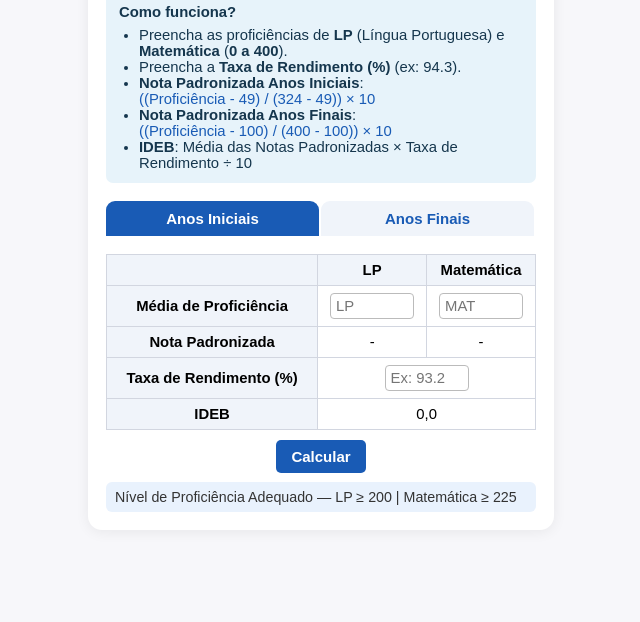
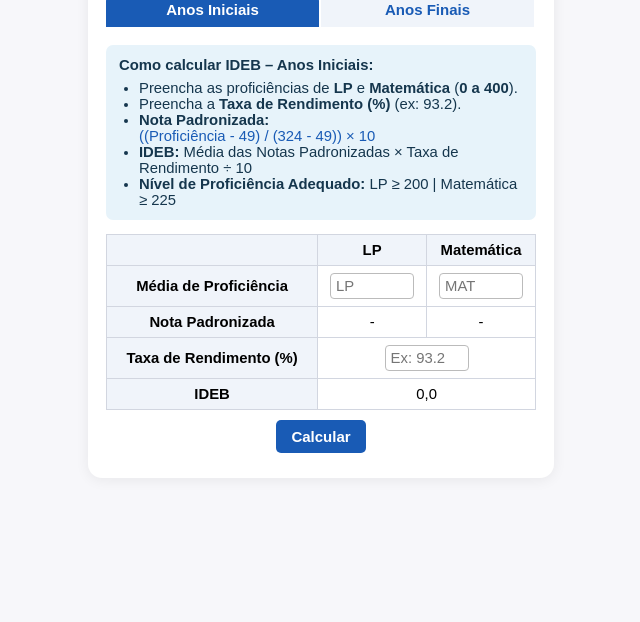
Before and after one commit to e-casa/movimento, a plain HTML site: page index.html in a window 1280 px wide. Shown: the part 178-800 px from the top of the page, without its empty margins (319-959 px from the left). Drawn offline with Linux system fonts and the light colour scheme.

Commit message:
index.html

```diff
--- a/index.html
+++ b/index.html
@@ -40,7 +40,7 @@
         input[type="number"] { width: 72px; padding: 4px 5px; font-size: 1em; border: 1px solid #bbb; border-radius: 4px;}
         .botao { margin: 10px auto 7px auto; display: block; padding: 8px 15px; background: #195bb5; color: #fff; font-size: 1em; border: none; border-radius: 5px; cursor: pointer; font-weight: bold;}
         .botao:hover { background: #195bb5dd; }
-        .instrucoes { font-size: 0.99em; background: #e7f3fa; color: #15364d; padding: 12px 13px; border-radius: 7px; margin-bottom: 18px;}
+        .instrucoes { font-size: 0.99em; background: #e7f3fa; color: #15364d; padding: 12px 13px; border-radius: 7px; margin-bottom: 14px;}
         .obs { font-size: 0.95em; margin-top: 9px; color: #333; background: #e9f2fd; padding: 7px 9px; border-radius: 6px;}
         @media (max-width: 600px) {
             .container { max-width: 99vw; padding: 4vw 2vw; }
@@ -57,30 +57,29 @@
         <img src="casa.png" alt="Casa de Avaliação" class="casa">
     </div>
     <h1>SIMULADOR IDEB</h1>
-    <div class="instrucoes">
-        <b>Como funciona?</b><br>
-        <ul style="padding-left: 20px; margin: 7px 0 0 0;">
-            <li>Preencha as proficiências de <b>LP</b> (Língua Portuguesa) e <b>Matemática</b> (<b>0 a 400</b>).</li>
-            <li>Preencha a <b>Taxa de Rendimento (%)</b> (ex: 94.3).</li>
-            <li>
-                <b>Nota Padronizada Anos Iniciais</b>: <br>
-                <span style="color:#195bb5">((Proficiência - 49) / (324 - 49)) × 10</span>
-            </li>
-            <li>
-                <b>Nota Padronizada Anos Finais</b>: <br>
-                <span style="color:#195bb5">((Proficiência - 100) / (400 - 100)) × 10</span>
-            </li>
-            <li>
-                <b>IDEB</b>: Média das Notas Padronizadas × Taxa de Rendimento ÷ 10
-            </li>
-        </ul>
-    </div>
     <div class="tabs">
         <button type="button" class="tab-btn active" onclick="showTab(0)">Anos Iniciais</button>
         <button type="button" class="tab-btn" onclick="showTab(1)">Anos Finais</button>
     </div>
     <!-- ANOS INICIAIS -->
     <div class="tab-content active" id="tab0">
+        <div class="instrucoes" id="inst0">
+            <b>Como calcular IDEB – Anos Iniciais:</b>
+            <ul style="padding-left: 20px; margin: 7px 0 0 0;">
+                <li>Preencha as proficiências de <b>LP</b> e <b>Matemática</b> (<b>0 a 400</b>).</li>
+                <li>Preencha a <b>Taxa de Rendimento (%)</b> (ex: 93.2).</li>
+                <li>
+                    <b>Nota Padronizada:</b><br>
+                    <span style="color:#195bb5">((Proficiência - 49) / (324 - 49)) × 10</span>
+                </li>
+                <li>
+                    <b>IDEB:</b> Média das Notas Padronizadas × Taxa de Rendimento ÷ 10
+                </li>
+                <li>
+                    <b>Nível de Proficiência Adequado:</b> LP ≥ 200 | Matemática ≥ 225
+                </li>
+            </ul>
+        </div>
         <form id="formIniciais" autocomplete="off">
             <table>
                 <tr>
@@ -109,12 +108,26 @@
             </table>
             <button class="botao" type="button" id="btnCalcularIni">Calcular</button>
         </form>
-        <div class="obs">
-            Nível de Proficiência Adequado — LP ≥ 200 | Matemática ≥ 225
-        </div>
     </div>
     <!-- ANOS FINAIS -->
     <div class="tab-content" id="tab1">
+        <div class="instrucoes" id="inst1">
+            <b>Como calcular IDEB – Anos Finais:</b>
+            <ul style="padding-left: 20px; margin: 7px 0 0 0;">
+                <li>Preencha as proficiências de <b>LP</b> e <b>Matemática</b> (<b>0 a 400</b>).</li>
+                <li>Preencha a <b>Taxa de Rendimento (%)</b> (ex: 91.5).</li>
+                <li>
+                    <b>Nota Padronizada:</b><br>
+                    <span style="color:#195bb5">((Proficiência - 100) / (400 - 100)) × 10</span>
+                </li>
+                <li>
+                    <b>IDEB:</b> Média das Notas Padronizadas × Taxa de Rendimento ÷ 10
+                </li>
+                <li>
+                    <b>Nível de Proficiência Adequado:</b> LP ≥ 275 | Matemática ≥ 300
+                </li>
+            </ul>
+        </div>
         <form id="formFinais" autocomplete="off">
             <table>
                 <tr>
@@ -143,9 +156,6 @@
             </table>
             <button class="botao" type="button" id="btnCalcularFin">Calcular</button>
         </form>
-        <div class="obs">
-            Nível de Proficiência Adequado — LP ≥ 275 | Matemática ≥ 300
-        </div>
     </div>
 </div>
 <script>
```
